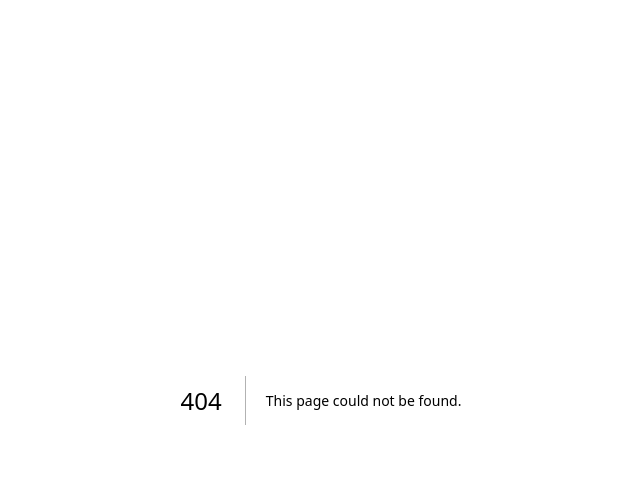
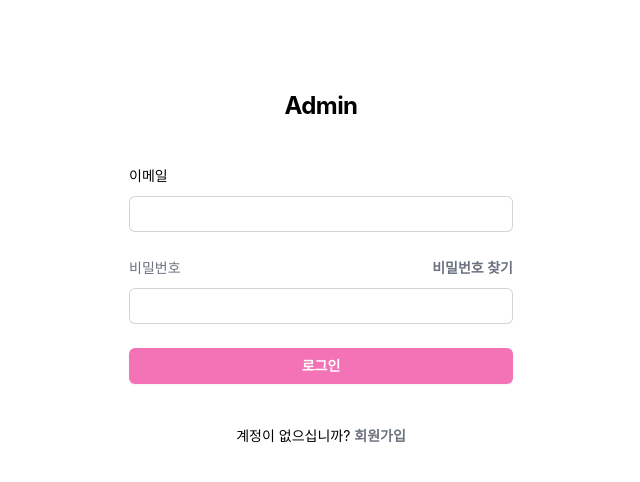
Before and after one commit to paul-lee-dev/joa-openapi, a Next.js app in the folder admin/frontend/: page /login in a window 1280 px wide. Before the commit this address had no page. Shown: the top 482 px of the page, without its empty margins (319-959 px from the left). Built offline with nearby package versions, Linux system fonts and the light colour scheme.

Commit message:
S10P12A506-190 feat: 로그인 페이지 레이아웃 구현

```diff
--- a/admin/frontend/src/app/globals.css
+++ /dev/null
@@ -1,33 +0,0 @@
-@tailwind base;
-@tailwind components;
-@tailwind utilities;
-
-:root {
-  --foreground-rgb: 0, 0, 0;
-  --background-start-rgb: 214, 219, 220;
-  --background-end-rgb: 255, 255, 255;
-}
-
-@media (prefers-color-scheme: dark) {
-  :root {
-    --foreground-rgb: 255, 255, 255;
-    --background-start-rgb: 0, 0, 0;
-    --background-end-rgb: 0, 0, 0;
-  }
-}
-
-body {
-  color: rgb(var(--foreground-rgb));
-  background: linear-gradient(
-      to bottom,
-      transparent,
-      rgb(var(--background-end-rgb))
-    )
-    rgb(var(--background-start-rgb));
-}
-
-@layer utilities {
-  .text-balance {
-    text-wrap: balance;
-  }
-}
--- a/admin/frontend/src/app/layout.tsx
+++ b/admin/frontend/src/app/layout.tsx
@@ -1,22 +1,19 @@
-import type { Metadata } from "next";
-import { Inter } from "next/font/google";
-import "./globals.css";
+import "@/app/ui/global.css";
+import tw from "tailwind-styled-components"
 
-const inter = Inter({ subsets: ["latin"] });
-
-export const metadata: Metadata = {
-  title: "Create Next App",
-  description: "Generated by create next app",
+export const metadata = {
+  title: "Next.js",
+  description: "Generated by Next.js",
 };
 
 export default function RootLayout({
   children,
-}: Readonly<{
+}: {
   children: React.ReactNode;
-}>) {
+}) {
   return (
     <html lang="en">
-      <body className={inter.className}>{children}</body>
+      <body>{children}</body>
     </html>
   );
 }
--- /dev/null
+++ b/admin/frontend/src/app/login/page.tsx
@@ -0,0 +1,118 @@
+import tw from "tailwind-styled-components";
+
+export default function Home() {
+  return (
+    <>
+      <div className="flex min-h-full flex-1 flex-col justify-center px-6 py-12 lg:px-8">
+        <div className="sm:mx-auto sm:w-full sm:max-w-sm">
+          <h2 className="mt-10 text-center text-2xl font-bold leading-9 tracking-tight text-primary-900">
+            Admin
+          </h2>
+        </div>
+        <div className="mt-10 sm:mx-auto sm:w-full sm:max-w-sm">
+          <form className="space-y-6" action="#" method="POST">
+            <div>
+              <label
+                htmlFor="email"
+                className="block text-sm font-medium leading-6 text-gray"
+              >
+                이메일
+              </label>
+              <div className="mt-2">
+                <Input
+                  id="email"
+                  name="email"
+                  type="email"
+                  autoComplete="email"
+                  required
+                />
+              </div>
+            </div>
+
+            <div>
+              <div className="flex items-center justify-between">
+                <label
+                  htmlFor="password"
+                  className="block text-sm font-medium leading-6 text-gray-500"
+                >
+                  비밀번호
+                </label>
+                <div className="text-sm">
+                  <a
+                    href="#"
+                    className="font-semibold text-gray-500 hover:text-pink-400"
+                  >
+                    비밀번호 찾기
+                  </a>
+                </div>
+              </div>
+              <div className="mt-2">
+                <Input
+                  id="password"
+                  name="password"
+                  type="password"
+                  autoComplete="current-password"
+                  required
+                />
+              </div>
+            </div>
+
+            <div>
+              <Button type="submit">로그인</Button>
+            </div>
+          </form>
+
+          <p className="mt-10 text-center text-sm text-gray-light">
+            계정이 없으십니까?{" "}
+            <a
+              href="#"
+              className="font-semibold leading-6 text-gray-500 hover:text-primary"
+            >
+              회원가입
+            </a>
+          </p>
+        </div>
+      </div>
+    </>
+  );
+}
+
+const Input = tw.input`
+block
+w-full
+rounded-md
+border-0
+px-1.5
+py-1.5
+text-gray-700
+ring-1
+ring-inset
+ring-gray-300
+placeholder:text-gray-400
+focus:outline-none
+focus:ring-2
+focus:ring-inset
+focus:ring-pink-500
+sm:text-sm
+sm:leading-6
+`;
+
+const Button = tw.button`
+flex
+w-full
+justify-center
+rounded-md
+bg-pink-400
+px-3
+py-1.5
+text-sm
+font-semibold
+leading-6
+text-white
+shadow-sm
+hover:bg-pink-500
+focus-visible:outline
+focus-visible:outline-2
+focus-visible:outline-offset-2
+focus-visible:outline-pink-600
+`;
--- a/admin/frontend/src/app/page.tsx
+++ b/admin/frontend/src/app/page.tsx
@@ -1,113 +1,107 @@
-import Image from "next/image";
+import tw from "tailwind-styled-components";
 
 export default function Home() {
   return (
-    <main className="flex min-h-screen flex-col items-center justify-between p-24">
-      <div className="z-10 max-w-5xl w-full items-center justify-between font-mono text-sm lg:flex">
-        <p className="fixed left-0 top-0 flex w-full justify-center border-b border-gray-300 bg-gradient-to-b from-zinc-200 pb-6 pt-8 backdrop-blur-2xl dark:border-neutral-800 dark:bg-zinc-800/30 dark:from-inherit lg:static lg:w-auto  lg:rounded-xl lg:border lg:bg-gray-200 lg:p-4 lg:dark:bg-zinc-800/30">
-          Get started by editing&nbsp;
-          <code className="font-mono font-bold">src/app/page.tsx</code>
-        </p>
-        <div className="fixed bottom-0 left-0 flex h-48 w-full items-end justify-center bg-gradient-to-t from-white via-white dark:from-black dark:via-black lg:static lg:h-auto lg:w-auto lg:bg-none">
+    <>
+      {/* <html class="h-full bg-white">
+        <body class="h-full"> */}
+      <div className="flex min-h-full flex-1 flex-col justify-center px-6 py-12 lg:px-8">
+        <div className="sm:mx-auto sm:w-full sm:max-w-sm">
+          <h2 className="mt-10 text-center text-2xl font-bold leading-9 tracking-tight text-gray-900">
+            Sign in to your account
+          </h2>
+        </div>
+        <div className="mt-10 sm:mx-auto sm:w-full sm:max-w-sm">
+          <form className="space-y-6" action="#" method="POST">
+            <div>
+              <label
+                htmlFor="email"
+                className="block text-sm font-medium leading-6 text-gray-900"
+              >
+                Email address
+              </label>
+              <div className="mt-2">
+                <Input
+                  id="email"
+                  name="email"
+                  type="email"
+                  autoComplete="email"
+                  required
+                  // className="block w-full rounded-md border-0 py-1.5 text-gray-900 shadow-sm ring-1 ring-inset ring-gray-300 placeholder:text-gray-400 focus:ring-2 focus:ring-inset focus:ring-indigo-600 sm:text-sm sm:leading-6"
+                />
+              </div>
+            </div>
+
+            <div>
+              <div className="flex items-center justify-between">
+                <label
+                  htmlFor="password"
+                  className="block text-sm font-medium leading-6 text-gray-900"
+                >
+                  Password
+                </label>
+                <div className="text-sm">
                   <a
-            className="pointer-events-none flex place-items-center gap-2 p-8 lg:pointer-events-auto lg:p-0"
-            href="https://vercel.com?utm_source=create-next-app&utm_medium=appdir-template&utm_campaign=create-next-app"
-            target="_blank"
-            rel="noopener noreferrer"
+                    href="#"
+                    className="font-semibold text-indigo-600 hover:text-indigo-500"
                   >
-            By{" "}
-            <Image
-              src="/vercel.svg"
-              alt="Vercel Logo"
-              className="dark:invert"
-              width={100}
-              height={24}
-              priority
-            />
+                    Forgot password?
                   </a>
                 </div>
               </div>
-
-      <div className="relative flex place-items-center before:absolute before:h-[300px] before:w-full sm:before:w-[480px] before:-translate-x-1/2 before:rounded-full before:bg-gradient-radial before:from-white before:to-transparent before:blur-2xl before:content-[''] after:absolute after:-z-20 after:h-[180px] after:w-full sm:after:w-[240px] after:translate-x-1/3 after:bg-gradient-conic after:from-sky-200 after:via-blue-200 after:blur-2xl after:content-[''] before:dark:bg-gradient-to-br before:dark:from-transparent before:dark:to-blue-700 before:dark:opacity-10 after:dark:from-sky-900 after:dark:via-[#0141ff] after:dark:opacity-40 before:lg:h-[360px] z-[-1]">
-        <Image
-          className="relative dark:drop-shadow-[0_0_0.3rem_#ffffff70] dark:invert"
-          src="/next.svg"
-          alt="Next.js Logo"
-          width={180}
-          height={37}
-          priority
+              <div className="mt-2">
+                <Input
+                  id="password"
+                  name="password"
+                  type="password"
+                  autoComplete="current-password"
+                  required
+                  // className="block w-full rounded-md border-0 py-1.5 text-gray-900 shadow-sm ring-1 ring-inset ring-gray-300 placeholder:text-gray-400 focus:ring-2 focus:ring-inset focus:ring-indigo-600 sm:text-sm sm:leading-6"
                 />
               </div>
+            </div>
 
-      <div className="mb-32 grid text-center lg:max-w-5xl lg:w-full lg:mb-0 lg:grid-cols-4 lg:text-left">
+            <div>
+              <button
+                type="submit"
+                className="flex w-full justify-center rounded-md bg-indigo-600 px-3 py-1.5 text-sm font-semibold leading-6 text-white shadow-sm hover:bg-indigo-500 focus-visible:outline focus-visible:outline-2 focus-visible:outline-offset-2 focus-visible:outline-indigo-600"
+              >
+                Sign in
+              </button>
+            </div>
+          </form>
+
+          <p className="mt-10 text-center text-sm text-gray-500">
+            Not a member?{" "}
             <a
-          href="https://nextjs.org/docs?utm_source=create-next-app&utm_medium=appdir-template&utm_campaign=create-next-app"
-          className="group rounded-lg border border-transparent px-5 py-4 transition-colors hover:border-gray-300 hover:bg-gray-100 hover:dark:border-neutral-700 hover:dark:bg-neutral-800/30"
-          target="_blank"
-          rel="noopener noreferrer"
+              href="#"
+              className="font-semibold leading-6 text-indigo-600 hover:text-indigo-500"
             >
-          <h2 className={`mb-3 text-2xl font-semibold`}>
-            Docs{" "}
-            <span className="inline-block transition-transform group-hover:translate-x-1 motion-reduce:transform-none">
-              -&gt;
-            </span>
-          </h2>
-          <p className={`m-0 max-w-[30ch] text-sm opacity-50`}>
-            Find in-depth information about Next.js features and API.
+              Start a 14 day free trial
+            </a>
           </p>
-        </a>
-
-        <a
-          href="https://nextjs.org/learn?utm_source=create-next-app&utm_medium=appdir-template-tw&utm_campaign=create-next-app"
-          className="group rounded-lg border border-transparent px-5 py-4 transition-colors hover:border-gray-300 hover:bg-gray-100 hover:dark:border-neutral-700 hover:dark:bg-neutral-800/30"
-          target="_blank"
-          rel="noopener noreferrer"
-        >
-          <h2 className={`mb-3 text-2xl font-semibold`}>
-            Learn{" "}
-            <span className="inline-block transition-transform group-hover:translate-x-1 motion-reduce:transform-none">
-              -&gt;
-            </span>
-          </h2>
-          <p className={`m-0 max-w-[30ch] text-sm opacity-50`}>
-            Learn about Next.js in an interactive course with&nbsp;quizzes!
-          </p>
-        </a>
-
-        <a
-          href="https://vercel.com/templates?framework=next.js&utm_source=create-next-app&utm_medium=appdir-template&utm_campaign=create-next-app"
-          className="group rounded-lg border border-transparent px-5 py-4 transition-colors hover:border-gray-300 hover:bg-gray-100 hover:dark:border-neutral-700 hover:dark:bg-neutral-800/30"
-          target="_blank"
-          rel="noopener noreferrer"
-        >
-          <h2 className={`mb-3 text-2xl font-semibold`}>
-            Templates{" "}
-            <span className="inline-block transition-transform group-hover:translate-x-1 motion-reduce:transform-none">
-              -&gt;
-            </span>
-          </h2>
-          <p className={`m-0 max-w-[30ch] text-sm opacity-50`}>
-            Explore starter templates for Next.js.
-          </p>
-        </a>
-
-        <a
-          href="https://vercel.com/new?utm_source=create-next-app&utm_medium=appdir-template&utm_campaign=create-next-app"
-          className="group rounded-lg border border-transparent px-5 py-4 transition-colors hover:border-gray-300 hover:bg-gray-100 hover:dark:border-neutral-700 hover:dark:bg-neutral-800/30"
-          target="_blank"
-          rel="noopener noreferrer"
-        >
-          <h2 className={`mb-3 text-2xl font-semibold`}>
-            Deploy{" "}
-            <span className="inline-block transition-transform group-hover:translate-x-1 motion-reduce:transform-none">
-              -&gt;
-            </span>
-          </h2>
-          <p className={`m-0 max-w-[30ch] text-sm opacity-50 text-balance`}>
-            Instantly deploy your Next.js site to a shareable URL with Vercel.
-          </p>
-        </a>
         </div>
-    </main>
+      </div>
+    </>
   );
 }
+
+const Input = tw.input`
+  block
+  w-full
+  rounded-md
+  border-0
+  py-1.5
+  text-gray-900
+  shadow-sm
+  ring-1
+  ring-inset
+  ring-gray-300
+  placeholder:text-gray-400
+  focus:ring-2
+  focus:ring-inset
+  focus:ring-
+  indigo-600
+  sm:text-sm
+  sm:leading-6
+`;
--- /dev/null
+++ b/admin/frontend/src/app/ui/global.css
@@ -0,0 +1,3 @@
+@tailwind base;
+@tailwind components;
+@tailwind utilities;
```
Also changed, not shown: admin/frontend/package.json (+8 -7 lines), admin/frontend/tailwind.config.js (added, +27 -0 lines), admin/frontend/tailwind.config.ts (+2 -8 lines), 1 other file (tests, documents, lock files or other folders). Lines whose indentation alone changed are shown as unchanged.
